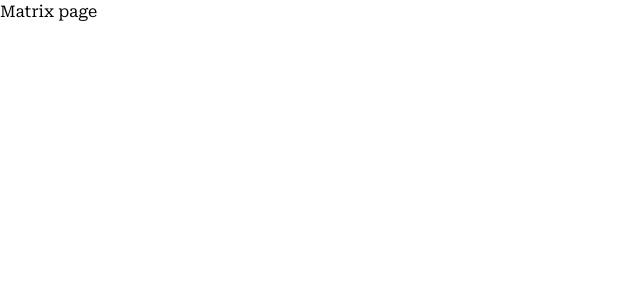
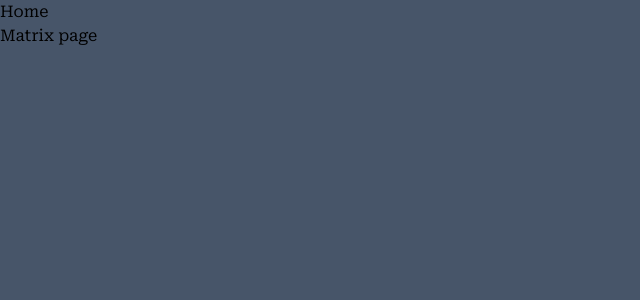
Before and after one commit to I-A11/islam-matrix, a Next.js app: page /matrix in a window 1280 px wide. Shown: the top 300 px of the page, without its empty margins (0-640 px from the left). Built offline with nearby package versions, Linux system fonts and the light colour scheme.

Commit message:
Add background and text to test matrix page.

```diff
--- a/app/matrix/page.jsx
+++ b/app/matrix/page.jsx
@@ -1,4 +1,13 @@
+import Link from "next/link";
+
 const Matrix = () => {
-  return <div>Matrix page</div>;
+  return (
+    <div className="h-[100vh] z-50 bg-slate-600">
+      <Link href="/">Home</Link>
+      <div className="">
+        <div>Matrix page</div>
+      </div>
+    </div>
+  );
 };
 export default Matrix;
```
